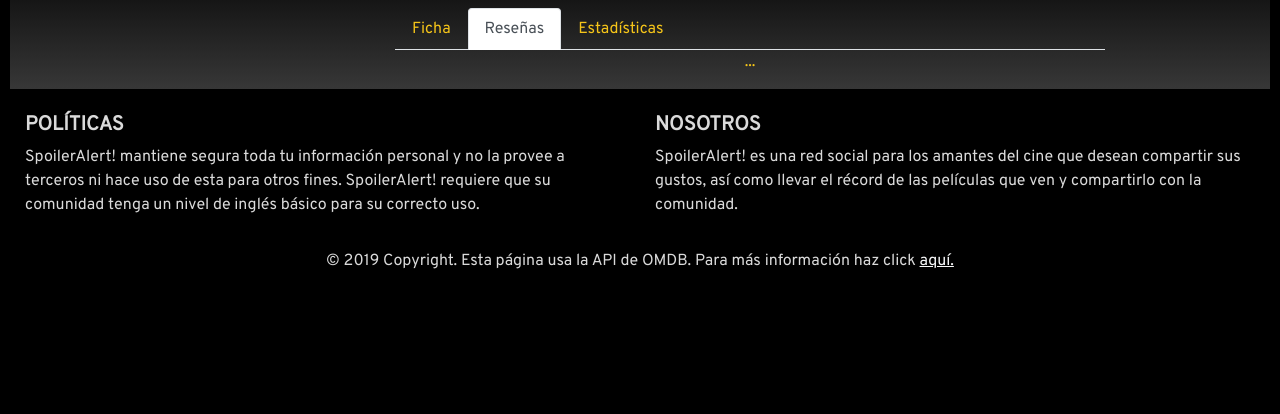
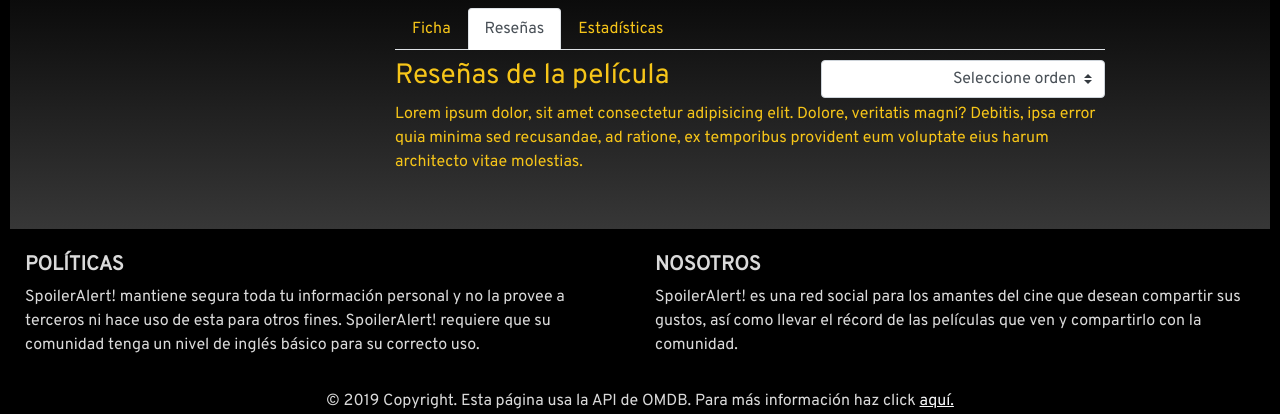
Before and after one commit to FFahrenheit/Cinematografilia, a PHP site: page /views/menus/movie.php?id=hola in a window 1280 px wide, after a click on "Reseñas". Shown: the part 142-556 px from the top of the page. Run offline with PHP 8.4, Linux system fonts and the light colour scheme; data comes from the database, SQL or seed files in the repository; both versions use the stored data as it was after the commit; data that the repository does not hold is empty; some libraries are stand-ins or nearby versions.

Commit message:
Inicio front reseña, cambios

```diff
--- a/css/profile.css
+++ b/css/profile.css
@@ -96,3 +96,16 @@
     background-color: gray;
     color: #F6C519;
 }
+
+.review {
+    padding-top: 10px;
+    text-align: left;
+}
+
+.review select {
+    width: 40%;
+    align-content: right;
+    text-align-last: right;
+    float: right;
+    align-self: right;
+}
--- a/views/menus/configure.php
+++ b/views/menus/configure.php
@@ -54,7 +54,10 @@
                         <form id="image-change" novalidate>
                             <div class="form-group">
                                 <label for="">Imagen</label>
-                                <input style="width: 70%" type="file" accept="image/*" name="image" id="image" class="form-control" placeholder="Imagen" required>
+                                <div class="custom-file">
+                                    <input class="custom-file-input" style="width: 70%" type="file" accept="image/*" name="image" id="image" class="form-control" placeholder="Imagen" required>
+                                    <label class="custom-file-label" for="customFile">Elegir imagen</label>
+                                </div>
                                 <div class="invalid-feedback">
                                     Seleccione una imagen válida
                                 </div>
--- a/views/menus/movie.php
+++ b/views/menus/movie.php
@@ -59,10 +59,10 @@
                                 </button>
                                 <ul class="dropdown-menu" role="menu" aria-labelledby="dropdownMenu">
                                     <li>
-                                        <a class="dropdown-item bg-light" onclick="addToFavorite('<?php echo $id.$bool; ?>')"><i class="fas fa-star"></i>Favoritas</a>
+                                        <a class="dropdown-item bg-light" onclick="addToFavorite('<?php echo $id . $bool; ?>')"><i class="fas fa-star"></i>Favoritas</a>
                                     </li>
                                     <li>
-                                        <a class="dropdown-item bg-light" onclick="addToLikes('<?php echo $id.$bool; ?>')"><i class="fas fa-thumbs-up"></i>Me gustan</a>
+                                        <a class="dropdown-item bg-light" onclick="addToLikes('<?php echo $id . $bool; ?>')"><i class="fas fa-thumbs-up"></i>Me gustan</a>
                                     </li>
                                     <li>
                                         <a class="dropdown-item bg-light" onclick="addToWatchlist('<?php echo $id; ?>')"><i class="far fa-clock"></i>Por ver</a>
@@ -98,7 +98,15 @@
                         </div>
                     </div>
                     <div class="tab-pane fade" id="nav-profile" role="tabpanel" aria-labelledby="nav-profile-tab">
-                        ...
+                        <div class="review">
+                            <h3>Reseñas de la película <select class="custom-select">
+                                    <option selected>Seleccione orden</option>
+                                    <option value="1">Con más me gusta</option>
+                                    <option value="2">Más reciente</option>
+                                </select></h3>
+                                <p>Lorem ipsum dolor, sit amet consectetur adipisicing elit. Dolore, veritatis magni? Debitis, ipsa error quia minima sed recusandae, ad ratione, ex temporibus provident eum voluptate eius harum architecto vitae molestias.</p>
+                        </div>
+                        <br>
                     </div>
                     <div class="tab-pane fade" id="nav-contact" role="tabpanel" aria-labelledby="nav-contact-tab">
                         <div class="ficha">
```
Also changed, not shown: db/spoileralert.sql (+37 -10 lines).
